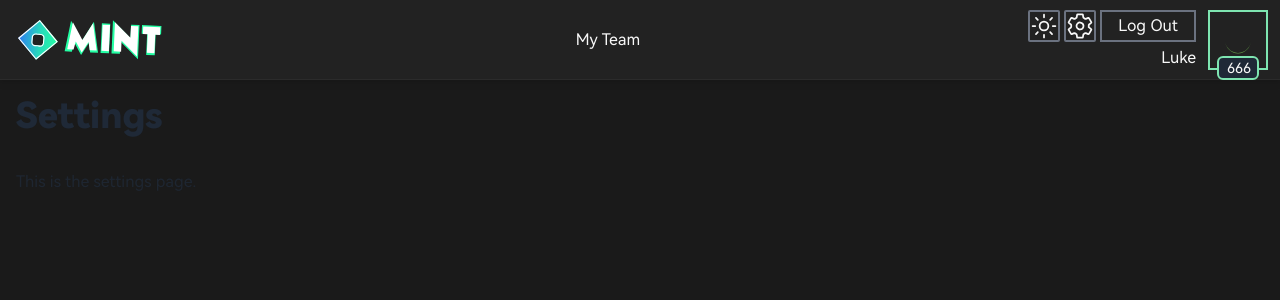
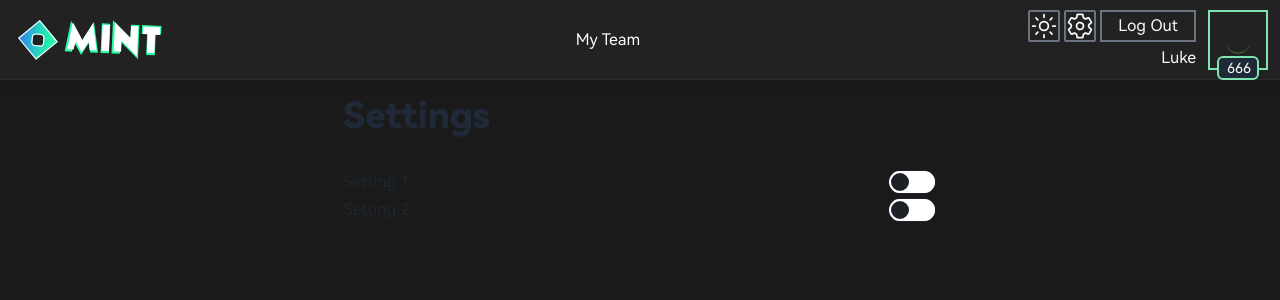
Before and after one commit to Khazoda/tournamint, a Next.js app in the folder client/: page /settings in a window 1280 px wide. Shown: the top 300 px of the page. Built offline with nearby package versions, Linux system fonts and the light colour scheme; no server answers.

Commit message:
settings page additions

```diff
--- a/client/pages/settings.tsx
+++ b/client/pages/settings.tsx
@@ -8,9 +8,16 @@ function Settings({}: Props) {
       id="wrapper"
       className="container mx-auto h-full min-h-screen overflow-y-auto px-4 pt-24 pb-4"
     >
-      <article className="prose">
+      <article className="prose mx-auto">
         <h1>Settings</h1>
-        <p>This is the settings page.</p>
+        <div className="align-center flex flex-row items-center justify-between">
+          <label>Setting 1</label>
+          <input type="checkbox" className="toggle" />
+        </div>
+        <div className="align-center flex flex-row items-center justify-between">
+          <label>Setting 2</label>
+          <input type="checkbox" className="toggle" />
+        </div>
       </article>
     </div>
   )
```
